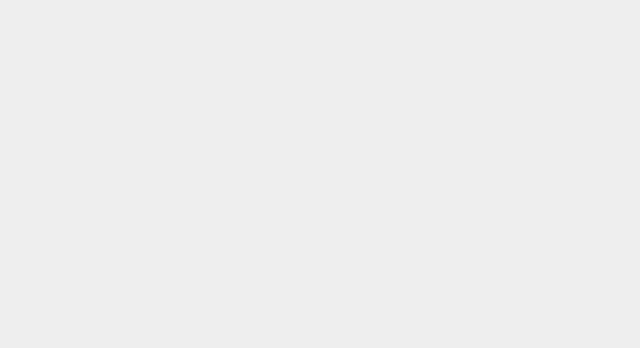
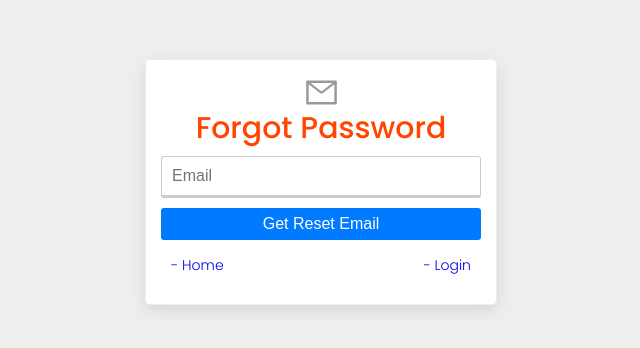
Before and after one commit to VinayakSingh2001/minorProject, a React (Create React App) app in the folder frontend/: page /forgot in a window 1280 px wide. Before the commit this address had no page. Shown: the part 218-566 px from the top of the page, without its empty margins (319-959 px from the left). Built offline with nearby package versions, Linux system fonts and the light colour scheme.

Commit message:
Added  Forgot Password Component

```diff
--- a/frontend/src/App.js
+++ b/frontend/src/App.js
@@ -3,6 +3,7 @@
 import Layout from "./components/layout/Layout";
 import Login from "./pages/auth/Login";
 import Register from "./pages/auth/Register";
+import Forgot from "./pages/auth/Forgot";
 
 function App() {
   return (
@@ -19,6 +20,7 @@
           />
           <Route path="/login" element={<Login />} />
           <Route path="/register" element={<Register />} />
+          <Route path="/forgot" element={<Forgot />} />
         </Routes>
       </BrowserRouter>
     </>
--- /dev/null
+++ b/frontend/src/pages/auth/Forgot.js
@@ -0,0 +1,51 @@
+import React, { useState } from "react";
+import styles from "./auth.module.scss";
+import Card from "../../components/card/Card";
+import { AiOutlineMail } from "react-icons/ai";
+import { Link } from "react-router-dom";
+import PasswordInput from "../../components/passwordInput/PasswordInput";
+const Forgot = () => {
+  const [email, setEmail] = useState("");
+  const [password, setPassword] = useState("");
+
+  const handleInputChange = (e) => {};
+  const loginUser = () => {};
+
+  return (
+    <div className={`container ${styles.auth}`}>
+      <Card>
+        <div className={styles.form}>
+          <div className="--flex-center">
+            <AiOutlineMail size={35} color="#999" />
+          </div>
+          <h2>Forgot Password</h2>
+
+          <form onSubmit={loginUser}>
+            <input
+              type="email"
+              placeholder="Email"
+              name="email"
+              required
+              value={email}
+              onChange={handleInputChange}
+            />
+
+            <button type="submit" className="--btn --btn-primary --btn-block">
+              Get Reset Email
+            </button>
+            <div className={styles.links}>
+              <p>
+                <Link to="/">- Home</Link>
+              </p>
+              <p>
+                <Link to="/login">- Login</Link>
+              </p>
+            </div>
+          </form>
+        </div>
+      </Card>
+    </div>
+  );
+};
+
+export default Forgot;
```
